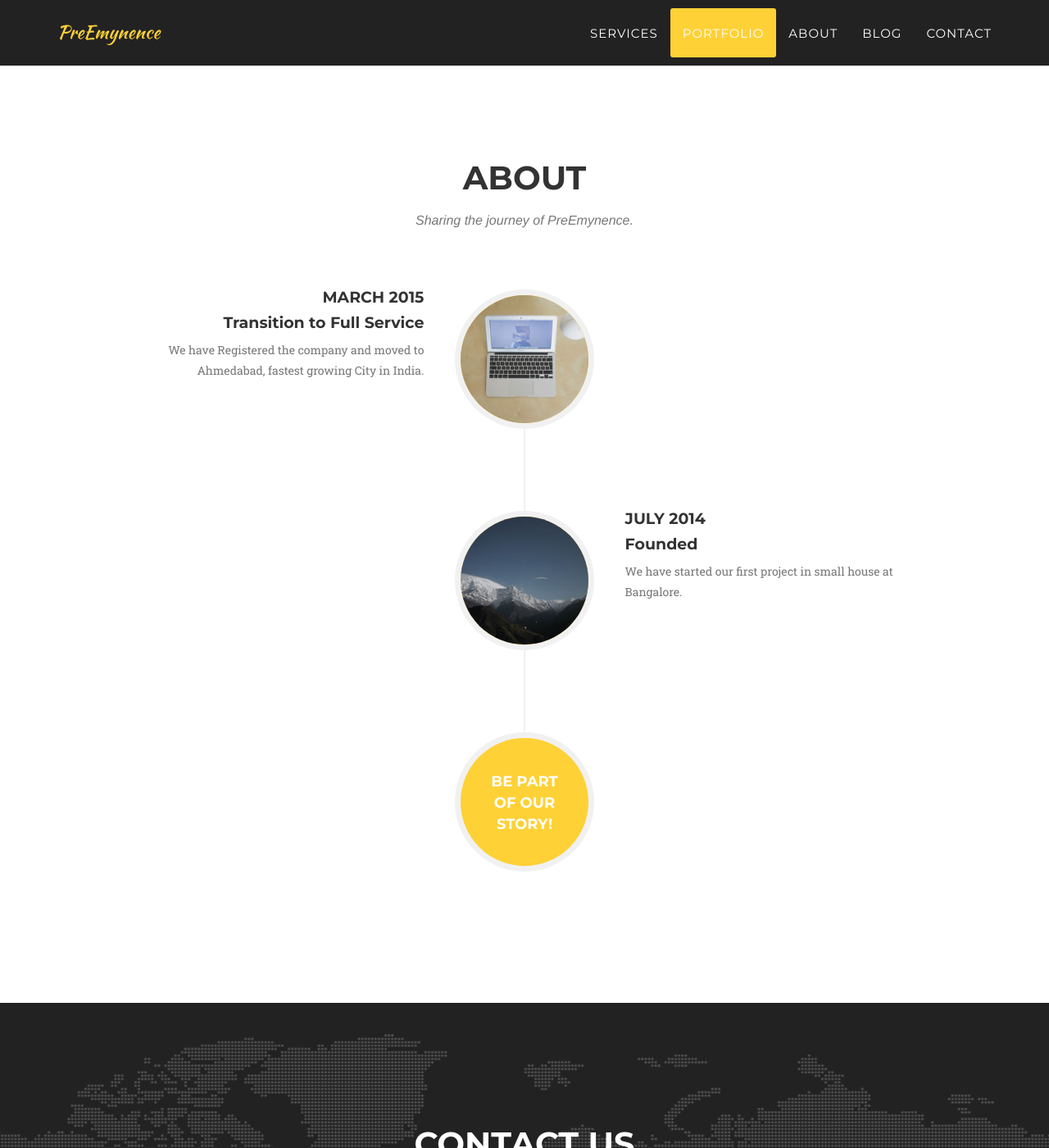
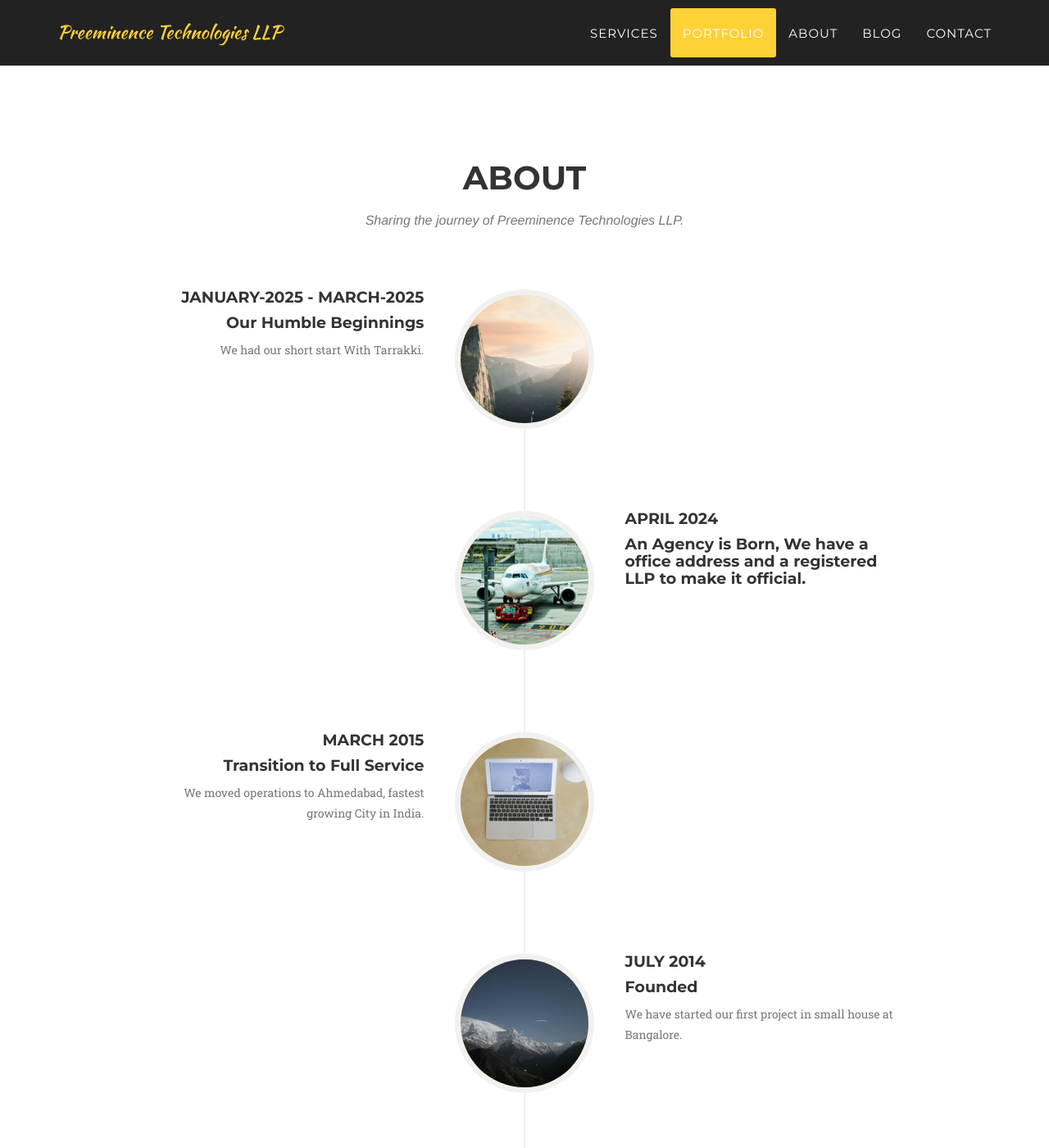
Before and after one commit to preemynence/preemynence.github.io, a Jekyll site: the page built from index.html, in a window 1280 px wide and 1400 px high, scrolled down 2300 px. Shown: the whole window at 82% size. Built offline with Jekyll 4.4.1, drawn with Linux system fonts in a browser that asks for light colours; some web fonts are replaced; some of the changed text lies outside the part shown.

Commit message:
updated.

```diff
--- a/_config.yml
+++ b/_config.yml
@@ -2,7 +2,7 @@ url: https://preemynence.github.io
 baseurl: /preemynence
 
 # Site settings
-title: PreEmynence
+title: Preeminence Technologies LLP
 email: preemynence@gmail.com
 description: "Write an awesome description for your new site here. You can edit this line in _config.yml. It will appear in your document head meta (for Google search results) and in your feed.xml site description."
 
@@ -52,8 +52,8 @@ social:
 
 # Postal address (add as many lines as necessary)
 address:
-  - line: 737/3, First Floor, 1st Main,
-  - line: AECS Layout, C BLock, Bangalore - 560037
+  - line: S-224, 2nd Floor, Square One,
+  - line: Village Panchot,Mehsana – 384002.
 
 # Build settings
 markdown: kramdown
--- a/_includes/about.html
+++ b/_includes/about.html
@@ -4,23 +4,23 @@
         <div class="row">
             <div class="col-lg-12 text-center">
                 <h2 class="section-heading">About</h2>
-                    <h3 class="section-subheading text-muted">Sharing the journey of PreEmynence.</h3>
+                <h3 class="section-subheading text-muted">Sharing the journey of Preeminence Technologies LLP.</h3>
             </div>
         </div>
         <div class="row">
             <div class="col-lg-12">
                 <ul class="timeline">
-                       <!-- <li>
+                    <li>
                         <div class="timeline-image">
                             <img class="img-circle img-responsive" src="img/about/1.jpg" alt="">
                         </div>
                         <div class="timeline-panel">
                             <div class="timeline-heading">
-                                    <h4>2009-2011</h4>
+                                <h4>January-2025 - March-2025</h4>
                                 <h4 class="subheading">Our Humble Beginnings</h4>
                             </div>
                             <div class="timeline-body">
-                                    <p class="text-muted">Lorem ipsum dolor sit amet, consectetur adipisicing elit. Sunt ut voluptatum eius sapiente, totam reiciendis temporibus qui quibusdam, recusandae sit vero unde, sed, incidunt et ea quo dolore laudantium consectetur!</p>
+                                <p class="text-muted">We had our short start With Tarrakki.</p>
                             </div>
                         </div>
                     </li>
@@ -30,14 +30,15 @@
                         </div>
                         <div class="timeline-panel">
                             <div class="timeline-heading">
-                                    <h4>March 2011</h4>
-                                    <h4 class="subheading">An Agency is Born</h4>
+                                <h4>April 2024</h4>
+                                <h4 class="subheading">An Agency is Born, We have a office address and a
+                                    registered LLP to make it official.</h4>
                             </div>
                             <div class="timeline-body">
-                                    <p class="text-muted">Lorem ipsum dolor sit amet, consectetur adipisicing elit. Sunt ut voluptatum eius sapiente, totam reiciendis temporibus qui quibusdam, recusandae sit vero unde, sed, incidunt et ea quo dolore laudantium consectetur!</p>
+                                <p class="text-muted"></p>
                             </div>
                         </div>
-                        </li> -->
+                    </li>
                     <li>
                         <div class="timeline-image">
                             <img class="img-circle img-responsive" src="img/about/3.jpg" alt="">
@@ -48,7 +49,8 @@
                                 <h4 class="subheading">Transition to Full Service</h4>
                             </div>
                             <div class="timeline-body">
-                                    <p class="text-muted">We have Registered the company and moved to Ahmedabad, fastest growing City in India.</p>
+                                <p class="text-muted">We moved operations to Ahmedabad, fastest growing City in
+                                    India.</p>
                             </div>
                         </div>
                     </li>
```
Also changed, not shown: 1 other file. Lines whose indentation alone changed are shown as unchanged.
